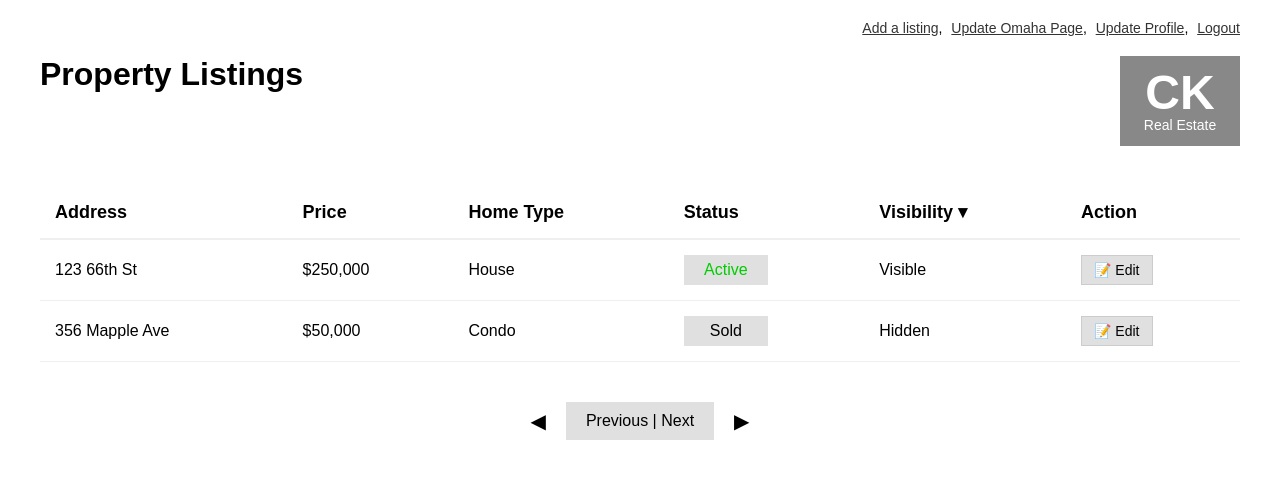
After one commit to engrawaiszafar/Team3_8210, a Django app: page /view-listings/ in a window 1280 px wide. The commit adds this page. Shown: the top 479 px of the page. Run offline with Django 5.2, Linux system fonts and the light colour scheme; the visitor is signed in with stand-in values (Sample User, id 1).

Commit message:
feat(admin): Redesign admin dashboard flow
- Add view_listings.html with requested topnav and cleanly formatted table

- Add edit_property.html placeholder template

- Update main/views.py and core/urls.py for new templates

- Delete unused admin_home.html template and associated view function

- Update admin login to route directly to view_listings upon success

- Fix 500 Server Error in logout_confirm.html by updating the Cancel button target

```diff
--- a/core/urls.py
+++ b/core/urls.py
@@ -7,7 +7,8 @@ urlpatterns = [
     path('', views.home, name='home'),
 
     path('admin-login/', views.admin_login_view, name='admin_login'),
-    path('admin-home/', views.admin_home, name='admin_home'),
     path('logout-confirm/', views.logout_confirm, name='logout_confirm'),
     path('logout/', views.logout_view, name='logout'),
+    path('view-listings/', views.view_listings, name='view_listings'),
+    path('edit-property/', views.edit_property, name='edit_property'),
 ]
--- a/main/templates/logout_confirm.html
+++ b/main/templates/logout_confirm.html
@@ -83,7 +83,7 @@
             <h2>Are you sure you want to<br>log out of admin panel?</h2>
 
             <div class="btn-row">
-                <a href="{% url 'admin_home' %}" class="btn">Cancel</a>
+                <a href="{% url 'view_listings' %}" class="btn">Cancel</a>
 
                 <form method="POST" action="{% url 'logout' %}">
                     {% csrf_token %}
--- /dev/null
+++ b/main/templates/view_listings.html
@@ -0,0 +1,189 @@
+<!DOCTYPE html>
+<html>
+<head>
+    <title>Property Listings</title>
+    <style>
+        body {
+            margin: 0;
+            font-family: Arial, sans-serif;
+            background: #ffffff;
+            padding: 20px 40px;
+        }
+
+        .top-nav {
+            text-align: right;
+            font-size: 14px;
+            margin-bottom: 20px;
+        }
+
+        .top-nav a {
+            text-decoration: underline;
+            color: #333;
+            margin-left: 5px;
+            cursor: pointer;
+        }
+
+        .header-container {
+            display: flex;
+            justify-content: space-between;
+            align-items: flex-start;
+            margin-bottom: 40px;
+        }
+
+        .header-title {
+            font-size: 32px;
+            font-weight: bold;
+        }
+
+        .logo-box {
+            background: #888;
+            color: white;
+            width: 120px;
+            height: 90px;
+            display: flex;
+            flex-direction: column;
+            justify-content: center;
+            align-items: center;
+            font-weight: bold;
+        }
+
+        .logo-ck {
+            font-size: 48px;
+            line-height: 1;
+        }
+
+        .logo-text {
+            font-size: 14px;
+            font-weight: normal;
+        }
+
+        table {
+            width: 100%;
+            border-collapse: collapse;
+            margin-bottom: 40px;
+        }
+
+        th {
+            background: #ffffff;
+            padding: 15px;
+            text-align: left;
+            font-size: 18px;
+            font-weight: bold;
+            border-bottom: 2px solid #efefef;
+        }
+
+        td {
+            padding: 15px;
+            text-align: left;
+            font-size: 16px;
+            border-bottom: 1px solid #efefef;
+            vertical-align: middle;
+        }
+
+        .status-badge {
+            background: #e0e0e0;
+            padding: 6px 12px;
+            display: inline-block;
+            text-align: center;
+            min-width: 60px;
+        }
+
+        .status-active {
+            color: #00cc00;
+        }
+
+        .status-sold {
+            color: black;
+        }
+
+        .btn-edit {
+            background: #e0e0e0;
+            color: black;
+            text-decoration: none;
+            padding: 6px 12px;
+            display: inline-flex;
+            align-items: center;
+            border: 1px solid #ccc;
+            cursor: pointer;
+            font-size: 14px;
+            gap: 5px;
+        }
+
+        .btn-edit:hover {
+            background: #d0d0d0;
+        }
+
+        .pagination {
+            display: flex;
+            justify-content: center;
+            align-items: center;
+            gap: 20px;
+        }
+
+        .pagination-box {
+            background: #e0e0e0;
+            padding: 10px 20px;
+            font-size: 16px;
+        }
+
+        .arrow {
+            cursor: pointer;
+            font-size: 20px;
+        }
+
+    </style>
+</head>
+<body>
+    <div class="top-nav">
+        <a href="#">Add a listing</a>,
+        <a href="#">Update Omaha Page</a>,
+        <a href="#">Update Profile</a>,
+        <a href="{% url 'logout_confirm' %}">Logout</a>
+    </div>
+
+    <div class="header-container">
+        <div class="header-title">Property Listings</div>
+        <div class="logo-box">
+            <div class="logo-ck">CK</div>
+            <div class="logo-text">Real Estate</div>
+        </div>
+    </div>
+
+    <table>
+        <thead>
+            <tr>
+                <th>Address</th>
+                <th>Price</th>
+                <th>Home Type</th>
+                <th>Status</th>
+                <th>Visibility ▾</th>
+                <th>Action</th>
+            </tr>
+        </thead>
+        <tbody>
+            <tr>
+                <td>123 66th St</td>
+                <td>$250,000</td>
+                <td>House</td>
+                <td><span class="status-badge status-active">Active</span></td>
+                <td>Visible</td>
+                <td><a href="{% url 'edit_property' %}" class="btn-edit">📝 Edit</a></td>
+            </tr>
+            <tr>
+                <td>356 Mapple Ave</td>
+                <td>$50,000</td>
+                <td>Condo</td>
+                <td><span class="status-badge status-sold">Sold</span></td>
+                <td>Hidden</td>
+                <td><a href="{% url 'edit_property' %}" class="btn-edit">📝 Edit</a></td>
+            </tr>
+        </tbody>
+    </table>
+
+    <div class="pagination">
+        <span class="arrow">◀</span>
+        <div class="pagination-box">Previous | Next</div>
+        <span class="arrow">▶</span>
+    </div>
+</body>
+</html>
--- a/main/views.py
+++ b/main/views.py
@@ -18,16 +18,14 @@ def admin_login_view(request):
 
         if user is not None:
             login(request, user)
-            return redirect('admin_home')
+            return redirect('view_listings')
         else:
             error_message = 'Invalid username or password. Please try again.'
 
     return render(request, 'admin_login.html', {'error_message': error_message})
 
 
-@login_required
-def admin_home(request):
-    return render(request, 'admin_home.html')
+
 
 
 @login_required
@@ -41,3 +39,13 @@ def logout_view(request):
         logout(request)
         return redirect('admin_login')
     return redirect('logout_confirm')
+
+
+@login_required
+def view_listings(request):
+    return render(request, 'view_listings.html')
+
+
+@login_required
+def edit_property(request):
+    return render(request, 'edit_property.html')
```
Also changed, not shown: main/templates/admin_home.html (deleted, +0 -75 lines), main/templates/edit_property.html (added, +23 -0 lines).
